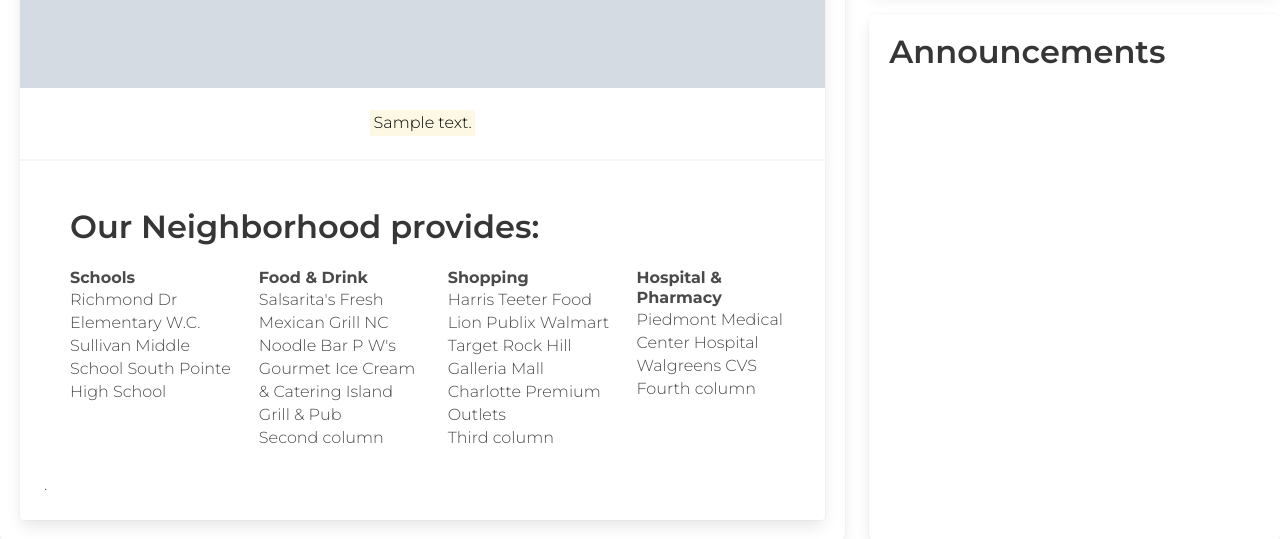
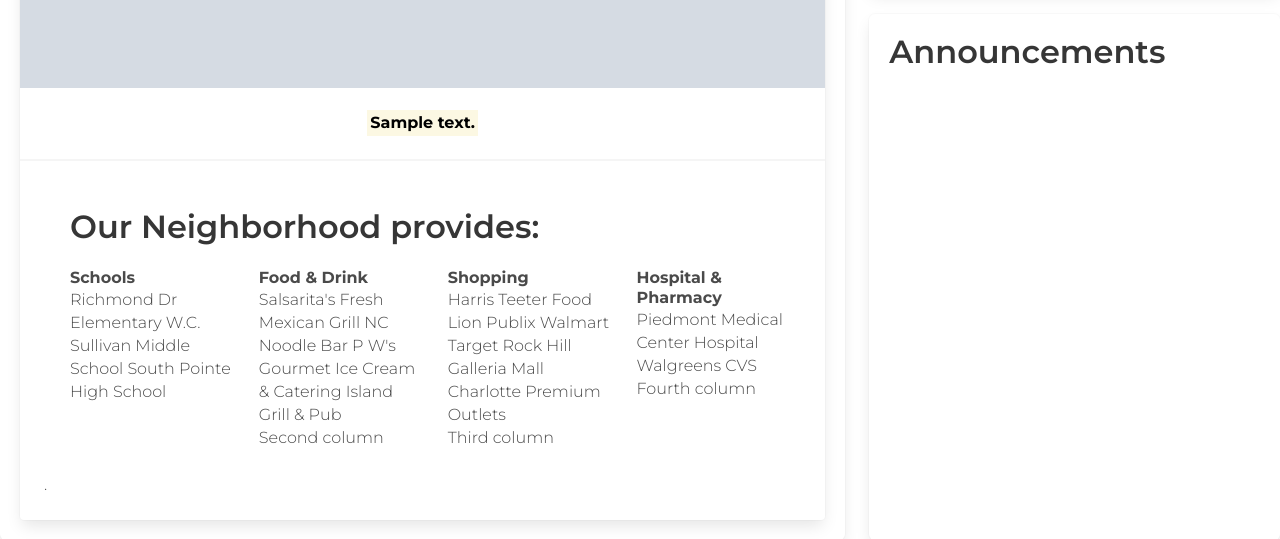
Before and after one commit to 2BWeru/Riverdale-Springs, a Django app: page /phase/1 in a window 1280 px wide. Shown: the part 681-1220 px from the top of the page. Run offline with Django 4.2, Linux system fonts and the light colour scheme; tables that the repository leaves empty hold one stand-in row (values such as "Sample post"); grey boxes marked "Sample" are stand-in pictures; some libraries are stand-ins or nearby versions.

Commit message:
edit template

```diff
--- a/riverdale/templates/types/phase.html
+++ b/riverdale/templates/types/phase.html
@@ -41,7 +41,7 @@
 
                   <!--bio  -->
                   <p class="title is-3"></p>
-                  <mark>{{n.bio}}</mark>
+                  <mark style="font-weight: 800;">{{n.bio}}</mark>
                   <p class="subtitle is-6"></p>
           {% endfor %}
                  <hr>
```
